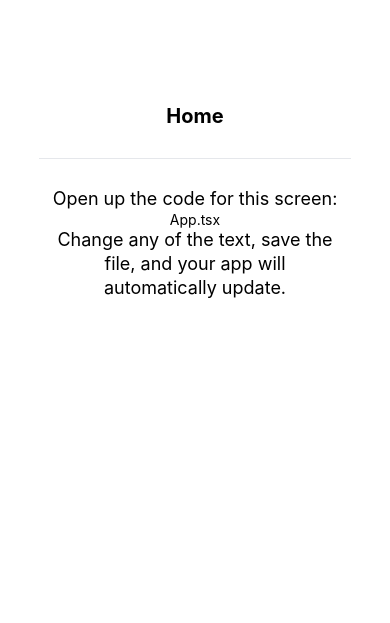
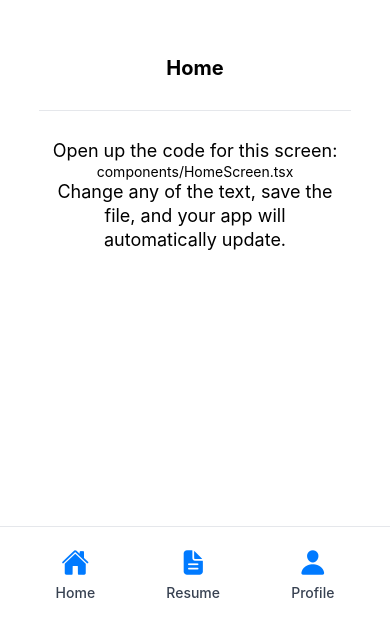
Before and after one commit to KaviDJ02/ResumeBot-React_Native, a React Native app: screen / in a window 390 px wide. Shown: the part 221-844 px from the top of the page. Built offline with nearby package versions, Linux system fonts and the light colour scheme.

Commit message:
Add navigation and screen components for Home, Resume, and Profile

```diff
--- a/App.tsx
+++ b/App.tsx
@@ -1,12 +1,29 @@
-import { ScreenContent } from 'components/ScreenContent';
+import React, { useState } from 'react';
 import { StatusBar } from 'expo-status-bar';
+import HomeScreen from './components/HomeScreen';
+import ResumeScreen from './components/ResumeScreen';
+import ProfileScreen from './components/ProfileScreen';
 
 import './global.css';
 
 export default function App() {
+  const [screen, setScreen] = useState<'Home' | 'Resume' | 'Profile'>('Home');
+
+  const renderScreen = () => {
+    switch (screen) {
+      case 'Resume':
+        return <ResumeScreen onNavigate={setScreen} />;
+      case 'Profile':
+        return <ProfileScreen onNavigate={setScreen} />;
+      case 'Home':
+      default:
+        return <HomeScreen onNavigate={setScreen} />;
+    }
+  };
+
   return (
     <>
-      <ScreenContent title="Home" path="App.tsx"></ScreenContent>
+      {renderScreen()}
       <StatusBar style="auto" />
     </>
   );
--- /dev/null
+++ b/components/HomeScreen.tsx
@@ -0,0 +1,15 @@
+import React from 'react';
+import { View } from 'react-native';
+import { ScreenContent } from './ScreenContent';
+
+type Props = {
+  onNavigate?: (screen: string) => void;
+};
+
+export default function HomeScreen({ onNavigate }: Props) {
+  return (
+    <ScreenContent title="Home" path="components/HomeScreen.tsx" onNavigate={onNavigate}>
+      <View />
+    </ScreenContent>
+  );
+}
--- /dev/null
+++ b/components/ProfileScreen.tsx
@@ -0,0 +1,15 @@
+import React from 'react';
+import { View } from 'react-native';
+import { ScreenContent } from './ScreenContent';
+
+type Props = {
+  onNavigate?: (screen: string) => void;
+};
+
+export default function ProfileScreen({ onNavigate }: Props) {
+  return (
+    <ScreenContent title="Profile" path="components/ProfileScreen.tsx" onNavigate={onNavigate}>
+      <View />
+    </ScreenContent>
+  );
+}
--- /dev/null
+++ b/components/ResumeScreen.tsx
@@ -0,0 +1,15 @@
+import React from 'react';
+import { View } from 'react-native';
+import { ScreenContent } from './ScreenContent';
+
+type Props = {
+  onNavigate?: (screen: string) => void;
+};
+
+export default function ResumeScreen({ onNavigate }: Props) {
+  return (
+    <ScreenContent title="Resume" path="components/ResumeScreen.tsx" onNavigate={onNavigate}>
+      <View />
+    </ScreenContent>
+  );
+}
--- a/components/ScreenContent.tsx
+++ b/components/ScreenContent.tsx
@@ -1,5 +1,6 @@
 import React from 'react';
-import { Text, View } from 'react-native';
+import { Text, View, TouchableOpacity } from 'react-native';
+import { Ionicons } from '@expo/vector-icons';
 
 import { EditScreenInfo } from './EditScreenInfo';
 
@@ -7,20 +8,51 @@ type ScreenContentProps = {
   title: string;
   path: string;
   children?: React.ReactNode;
+  onNavigate?: (screen: string) => void;
 };
 
-export const ScreenContent = ({ title, path, children }: ScreenContentProps) => {
+export const ScreenContent = ({ title, path, children, onNavigate }: ScreenContentProps) => {
   return (
     <View className={styles.container}>
       <Text className={styles.title}>{title}</Text>
       <View className={styles.separator} />
       <EditScreenInfo path={path} />
       {children}
+
+      {/* Navigation Buttons */}
+      <View className={styles.navigationContainer}>
+        <TouchableOpacity
+          className={styles.navButton}
+          onPress={() => onNavigate?.('Home')}
+        >
+          <Ionicons name="home" size={28} color="#007AFF" />
+          <Text className={styles.navText}>Home</Text>
+        </TouchableOpacity>
+
+        <TouchableOpacity
+          className={styles.navButton}
+          onPress={() => onNavigate?.('Resume')}
+        >
+          <Ionicons name="document-text" size={28} color="#007AFF" />
+          <Text className={styles.navText}>Resume</Text>
+        </TouchableOpacity>
+
+        <TouchableOpacity
+          className={styles.navButton}
+          onPress={() => onNavigate?.('Profile')}
+        >
+          <Ionicons name="person" size={28} color="#007AFF" />
+          <Text className={styles.navText}>Profile</Text>
+        </TouchableOpacity>
+      </View>
     </View>
   );
 };
 const styles = {
-  container: `items-center flex-1 justify-center bg-white`,
+  container: `items-center flex-1 justify-center bg-white relative pb-24`,
   separator: `h-[1px] my-7 w-4/5 bg-gray-200`,
   title: `text-xl font-bold`,
+  navigationContainer: `absolute bottom-0 left-0 right-0 flex-row justify-around px-5 py-3 bg-white border-t border-gray-200`,
+  navButton: `items-center justify-center px-4 py-2`,
+  navText: `text-sm mt-1 text-gray-700 font-medium`,
 };
```
